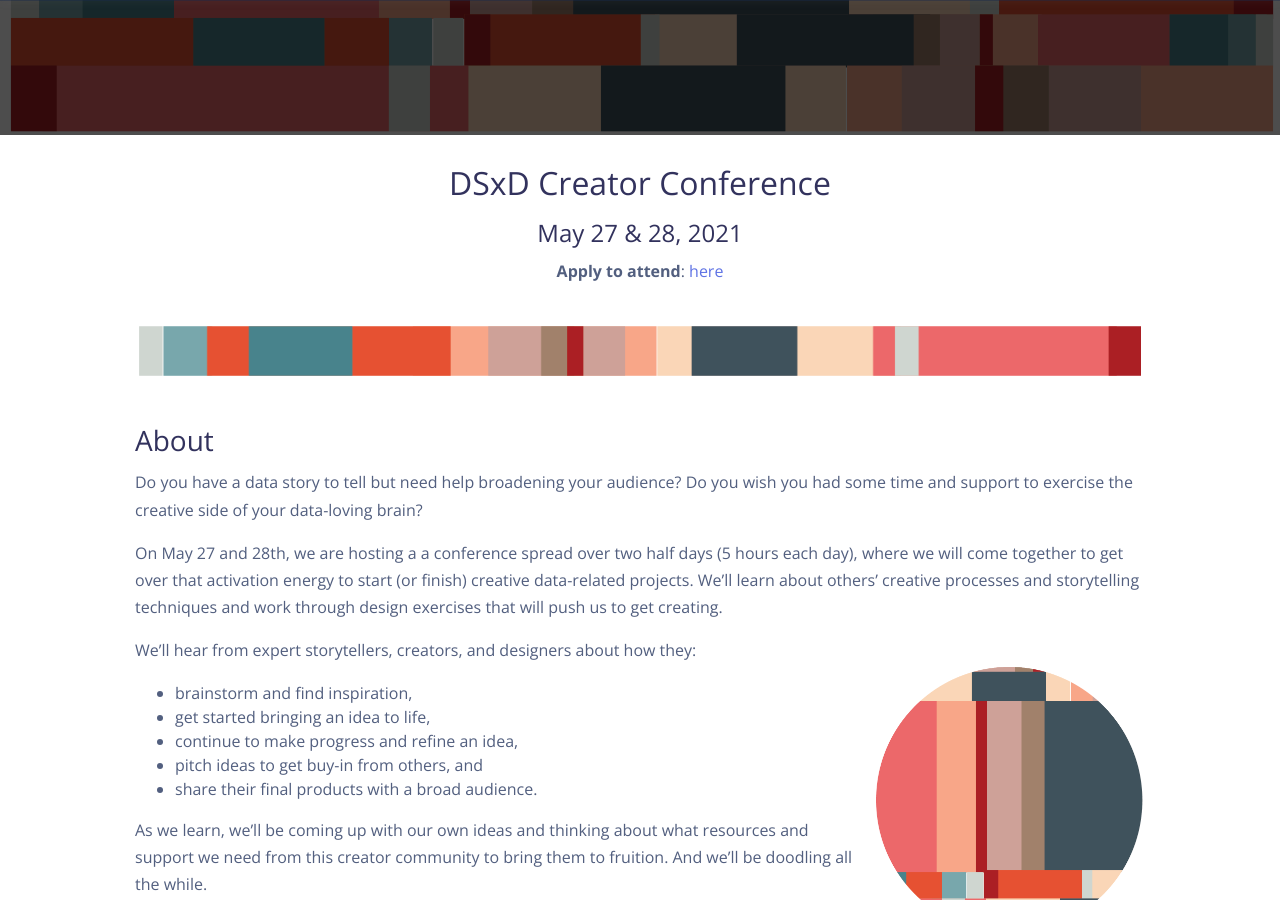
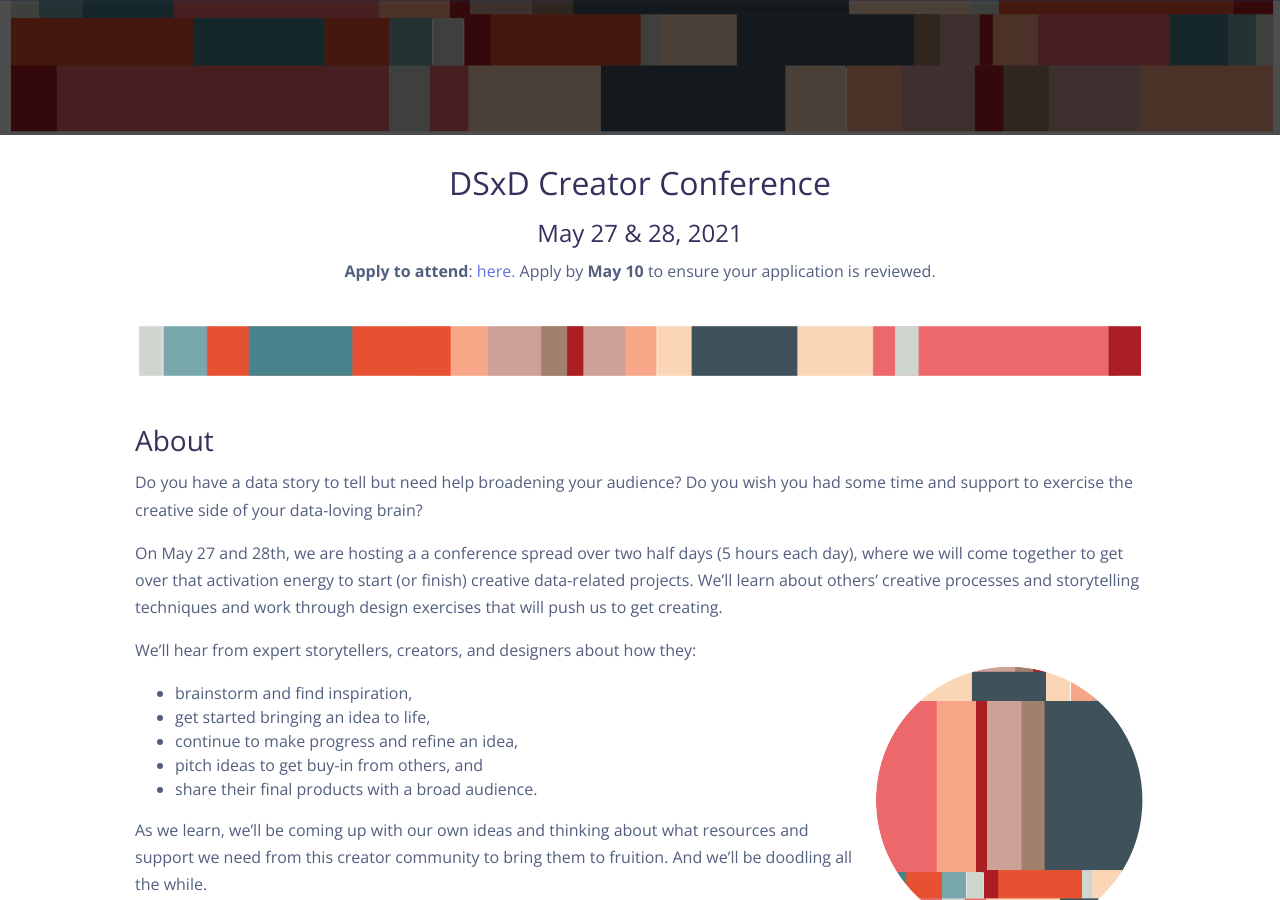
Before and after one commit to iamciera/DSxD_website, a Jekyll site: the page built from _pages/events.md, in a window 1280 px wide and 900 px high, scrolled down 405 px. Built offline with Jekyll 4.4.1, drawn with Linux system fonts in a browser that asks for light colours; nearby versions of some CDN libraries; some of the changed text lies outside the part shown.

Commit message:
edits before posting

```diff
--- a/_includes/components/teams/team-carousel-2.html
+++ b/_includes/components/teams/team-carousel-2.html
@@ -3,7 +3,7 @@
     <div class="row">
       <div class="col-md-8 mx-auto text-center mb-5">
         <h3 class="display-3">Featuring</h3>
-        <h4 class="lead">Joining us in the sessions will be researchers, educators, artists, computer scientists, and more! Below is a sneak peakinto the amazing crew of organizers, panalists, session leads, and speakers who will be joining us this year. </h4>
+        <h4 class="lead">Joining us in the sessions will be researchers, educators, artists, computer scientists, and more! Below is a sneak peek into the amazing crew of organizers, panelists, session leads, and speakers who will be joining us this year. </h4>
       </div>
     </div>
     <div class="row">
@@ -279,6 +279,36 @@
         </div>
       </div>
 
+      <div class="col-lg-4 col-md-6">
+        <div class="card card-profile" data-image="profile-image">
+          <div class="card-header">
+            <div class="card-image">
+              <div class="dropdown">
+              </div>
+              <a href="javascript:;">
+                <img class="img rounded" src="{{ '/assets/img/faces/stoudt.jpeg' | relative_url }}">
+              </a>
+            </div>
+          </div>
+              <div class="card-body pt-0">
+            <br>
+            <h4 class="display-4 mb-0">Sara Stoudt</h4>
+            <p class="lead">she/her</p>
+            <div class="table-responsive">
+              <ul class="list-unstyled ">
+              <p>
+                <a href="https://twitter.com/sastoudt"> <i class="fab fa-twitter"></i></a>
+                <a href="https://sastoudt.github.io/"><i class="fas fa-desktop"></i></a>
+              </p>
+              <p>
+                professor, stats communicator
+              </p>
+              </ul>
+            </div>
+          </div>
+        </div>
+      </div>
+
             <div class="col-lg-4 col-md-6">
         <div class="card card-profile" data-image="profile-image">
           <div class="card-header">
--- a/_pages/events.md
+++ b/_pages/events.md
@@ -8,7 +8,8 @@
 
 <center><H2> DSxD Creator Conference </H2></center>
 <center><H4> May 27 & 28, 2021 </H4></center>
-<center><b>Apply to attend</b>: <a href="https://forms.gle/kECLXC9zACLyt2Js9">here</a></center>
+<center><b>Apply to attend</b>: <a href="https://forms.gle/kECLXC9zACLyt2Js9">here.</a> Apply by <b>May 10</b> to ensure your application is reviewed.</center>
+
 
 
 <br>
@@ -44,7 +45,7 @@
 
 ---
 
-## We want you to Attend!
+## We Want You to Attend!
 
 Maybe you identify as a student, an educator, a researcher, a designer, an artist, an analyst, an engineer, or as something else entirely. All career stages - everyone is welcome!
 
@@ -52,7 +53,7 @@
 
 ### Apply to Attend
 
-Apply here: [https://forms.gle/kECLXC9zACLyt2Js9](https://forms.gle/kECLXC9zACLyt2Js9)
+Apply here: [https://forms.gle/kECLXC9zACLyt2Js9](https://forms.gle/kECLXC9zACLyt2Js9) Apply by <b>May 10</b> to ensure your application is reviewed.
 
 We want attendees to come with ideas.  Each applicant is asked to submit a short application that responds to *at least two* of the following. The application can feature creative mediums (e.g., a page of illustrations) but we ask that you do write out in English (1) your full name (2) your email address and (3) what items below you are focusing on:
 
```
Also changed, not shown: other parts of _includes/components/teams/team-carousel-2.html (+1 -1 lines), assets/img/faces/stoudt.jpeg.
